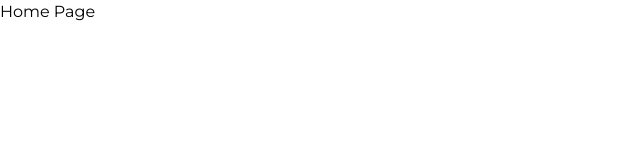
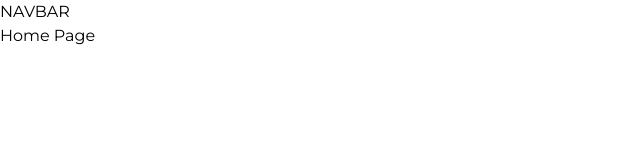
Before and after one commit to kylechi05/swan-hacks-2025, a Next.js app in the folder frontend/: page / in a window 1280 px wide. Shown: the top 160 px of the page, without its empty margins (0-640 px from the left). Built offline with nearby package versions, Linux system fonts and the light colour scheme.

Commit message:
push navbar

```diff
--- /dev/null
+++ b/frontend/app/components/NavBar.tsx
@@ -0,0 +1,7 @@
+export function NavBar() {
+    return (
+        <div>
+            NAVBAR
+        </div>
+    )
+}
--- a/frontend/app/layout.tsx
+++ b/frontend/app/layout.tsx
@@ -1,16 +1,8 @@
 import type { Metadata } from "next";
-import { Geist, Geist_Mono, Montserrat } from "next/font/google";
+import { Montserrat } from "next/font/google";
 import "./globals.css";
 
-const geistSans = Geist({
-    variable: "--font-geist-sans",
-    subsets: ["latin"],
-});
-
-const geistMono = Geist_Mono({
-    variable: "--font-geist-mono",
-    subsets: ["latin"],
-});
+import { NavBar } from "./components/NavBar";
 
 const montserrat = Montserrat({
     subsets: ["latin"],
@@ -29,7 +21,12 @@ export default function RootLayout({
 }>) {
     return (
         <html lang="en">
-            <body className={`${montserrat.variable} font-montserrat antialiased`}>{children}</body>
+            <body
+                className={`${montserrat.variable} font-montserrat antialiased`}
+            >
+                <NavBar />
+                {children}
+            </body>
         </html>
     );
 }
--- a/frontend/package.json
+++ b/frontend/package.json
@@ -10,6 +10,7 @@
   },
   "dependencies": {
     "next": "16.0.3",
+    "prettier-plugin-tailwindcss": "^0.7.1",
     "react": "19.2.0",
     "react-dom": "19.2.0"
   },
```
Also changed, not shown: 2 other files (tests, documents, lock files or other folders).
